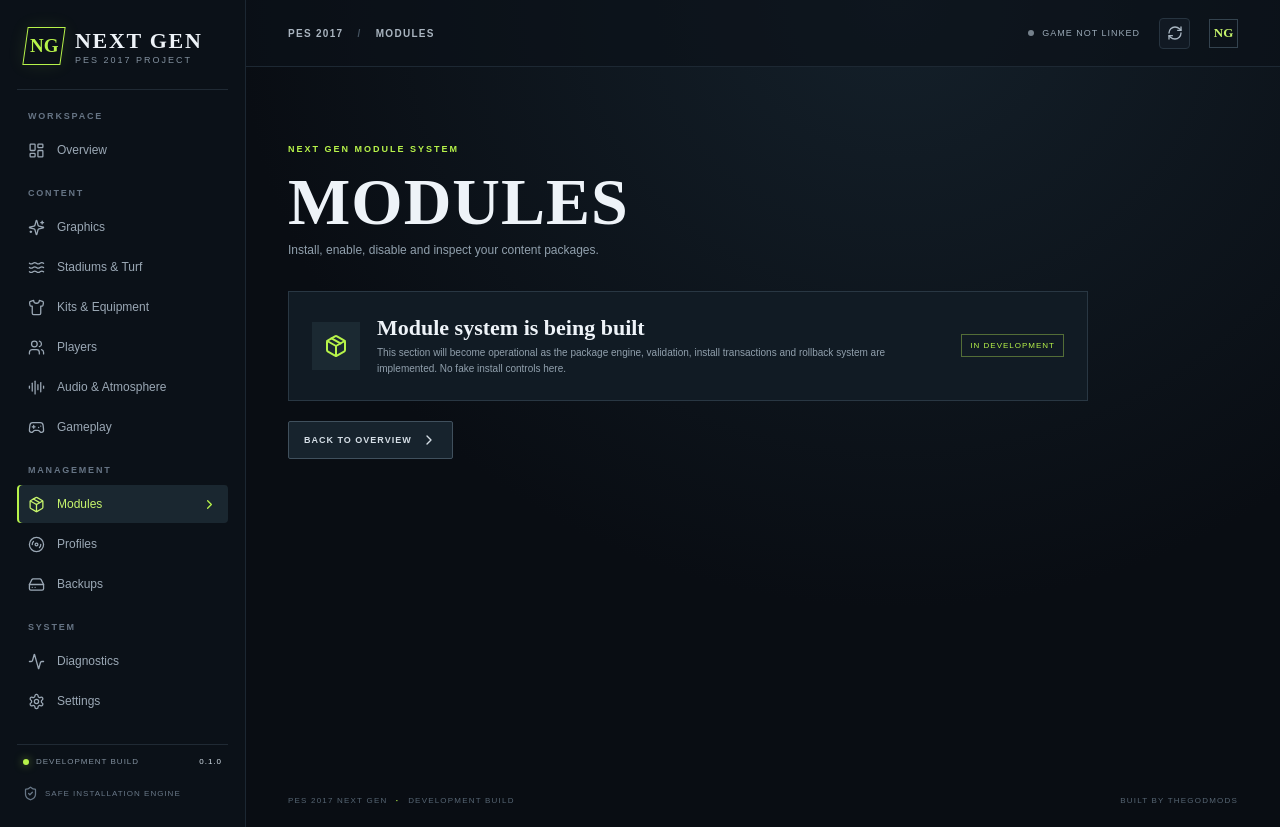
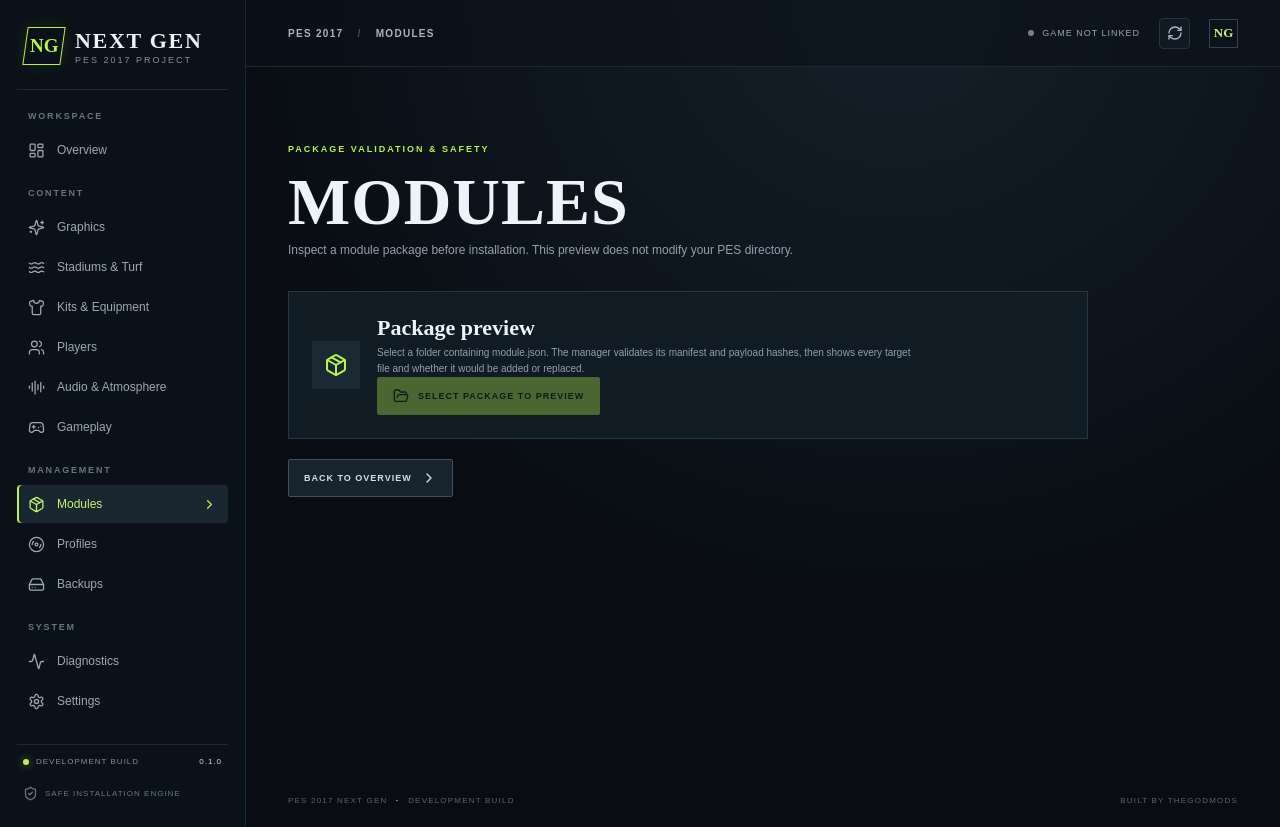
Before and after one commit to THEGODMODS/next-gen-graphics-mod-, a React (Vite) app: page / in a window 1280 px wide. Both pictures are taken after a click on the button "Modules". Built offline with nearby package versions, Linux system fonts and the light colour scheme.

Commit message:
Add module package preview workflow to manager UI

```diff
--- a/src/App.tsx
+++ b/src/App.tsx
@@ -5,7 +5,7 @@ import {
   Package, Play, RefreshCw, Settings, ShieldCheck, Shirt, SlidersHorizontal,
   Sparkles, Users, Waves
 } from "lucide-react";
-import type { GameStatus } from "../electron/preload";
+import type { GameStatus, ModulePreview } from "../electron/preload";
 
 const navigation = [
   { label: "Overview", icon: LayoutDashboard, group: "WORKSPACE" },
@@ -41,6 +41,7 @@ export default function App() {
   const [status, setStatus] = useState<GameStatus | null>(null);
   const [busy, setBusy] = useState(false);
   const [notice, setNotice] = useState("Select your PES 2017 folder to begin.");
+  const [modulePreview, setModulePreview] = useState<ModulePreview | null>(null);
   const refresh = useCallback(async () => {
     setBusy(true);
     try { setStatus(await window.nextgen.getStatus()); }
@@ -56,6 +57,13 @@ export default function App() {
       await refresh();
       setNotice("Game folder selected. Review the detected components below.");
     }
+  };
+
+  const previewModule = async () => {
+    try {
+      const result = await window.nextgen.previewModule();
+      if (result) { setModulePreview(result); setNotice("Package validated. Review every target before any installation is approved."); }
+    } catch (error) { setNotice(error instanceof Error ? error.message : "Module preview failed."); }
   };
 
   const launchSider = async () => {
@@ -123,7 +131,22 @@ export default function App() {
               <section className="panel system-panel"><div className="panel-heading"><div><div className="eyebrow">INSTALLATION REPORT</div><h3>System integrity</h3></div><ShieldCheck size={18} /></div><div className="integrity-row"><span>Game executable</span><b className={ready ? "pill good-pill" : "pill"}>{ready ? "FOUND" : "PENDING"}</b></div><div className="integrity-row"><span>Sider configuration</span><b className={siderReady ? "pill good-pill" : "pill"}>{siderReady ? "FOUND" : "PENDING"}</b></div><div className="integrity-row"><span>Automatic file cleanup</span><b className="pill safe-pill">DISABLED</b></div><div className="integrity-note"><ShieldCheck size={15} /> Unknown files and personal game data are never deleted automatically.</div></section>
             </div>
             <div className="notice"><span className="notice-mark">i</span>{notice}</div>
-          </> : <section className="page-placeholder">
+          </> : active === "Modules" ? <section className="page-placeholder">
+            <div className="eyebrow">PACKAGE VALIDATION & SAFETY</div><h1>MODULES</h1>
+            <p>Inspect a module package before installation. This preview does not modify your PES directory.</p>
+            <div className="coming-panel"><div className="coming-icon"><Package size={24} /></div><div><h3>Package preview</h3><p>Select a folder containing module.json. The manager validates its manifest and payload hashes, then shows every target file and whether it would be added or replaced.</p><button className="primary-button" disabled={!ready} onClick={() => void previewModule()}><FolderOpen size={16} /> SELECT PACKAGE TO PREVIEW</button></div></div>
+            {modulePreview && <div className="panel" style={{marginTop: 22, textAlign: "left"}}>
+              <div className="panel-heading"><div><div className="eyebrow">{modulePreview.category.toUpperCase()} · VERSION {modulePreview.version}</div><h3>{modulePreview.name}</h3></div><span className="coming-tag">VALIDATED</span></div>
+              <p>{modulePreview.description}</p>
+              <div className="integrity-row"><span>Module ID</span><b>{modulePreview.id}</b></div>
+              <div className="integrity-row"><span>License</span><b>{modulePreview.license.id}</b></div>
+              <div className="integrity-row"><span>Redistribution</span><b>{modulePreview.license.redistributionAllowed ? "ALLOWED BY MANIFEST" : "NOT ALLOWED"}</b></div>
+              <h3 style={{marginTop: 20}}>File changes ({modulePreview.files.length})</h3>
+              {modulePreview.files.map(file => <div className="integrity-row" key={file.target}><span>{file.target}</span><b className={file.action === "replace" ? "pill" : "pill good-pill"}>{file.action.toUpperCase()}</b></div>)}
+              <div className="integrity-note"><ShieldCheck size={15} /> Preview only. No files have been installed or replaced. Explicit approval and transactional installation are still being wired up.</div>
+            </div>}
+            <button className="secondary-button back-button" onClick={() => setActive("Overview")}>BACK TO OVERVIEW <ChevronRight size={16} /></button>
+          </section> : <section className="page-placeholder">
             <div className="eyebrow">NEXT GEN MODULE SYSTEM</div><h1>{active.toUpperCase()}</h1><p>{categoryCopy[active] ?? "Manage your PES 2017 Next Gen environment."}</p>
             <div className="coming-panel"><div className="coming-icon"><Package size={24} /></div><div><h3>Module system is being built</h3><p>This section will become operational as the package engine, validation, install transactions and rollback system are implemented. No fake install controls here.</p></div><span className="coming-tag">IN DEVELOPMENT</span></div>
             <button className="secondary-button back-button" onClick={() => setActive("Overview")}>BACK TO OVERVIEW <ChevronRight size={16} /></button>
```
